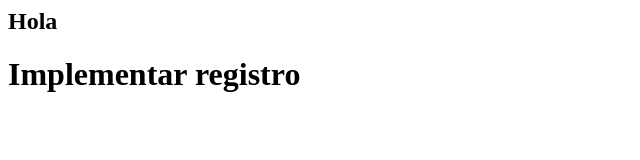
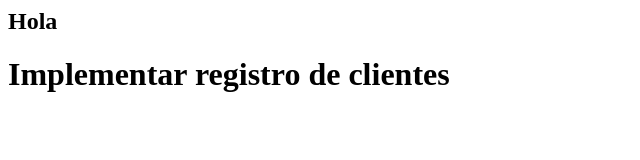
Before and after one commit to xavieryt103-jpg/-landing-demo, a plain HTML site: page index.html in a window 1280 px wide. Shown: the whole page, without its empty margins (0-640 px from the left). Drawn offline with Linux system fonts and the light colour scheme.

Commit message:
Haciendo cambios en la etiqueta h1 implementando registro de clientes

```diff
--- a/index.html
+++ b/index.html
@@ -1,3 +1,3 @@
 <h2> Hola </h2>
 
-<h1>Implementar registro</h1>
+<h1>Implementar registro de clientes</h1>
```
